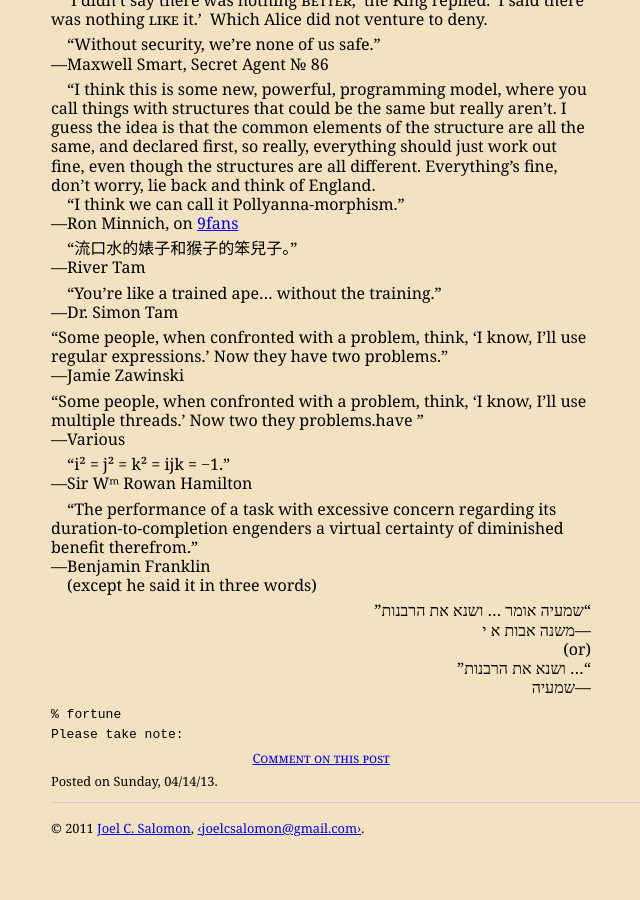
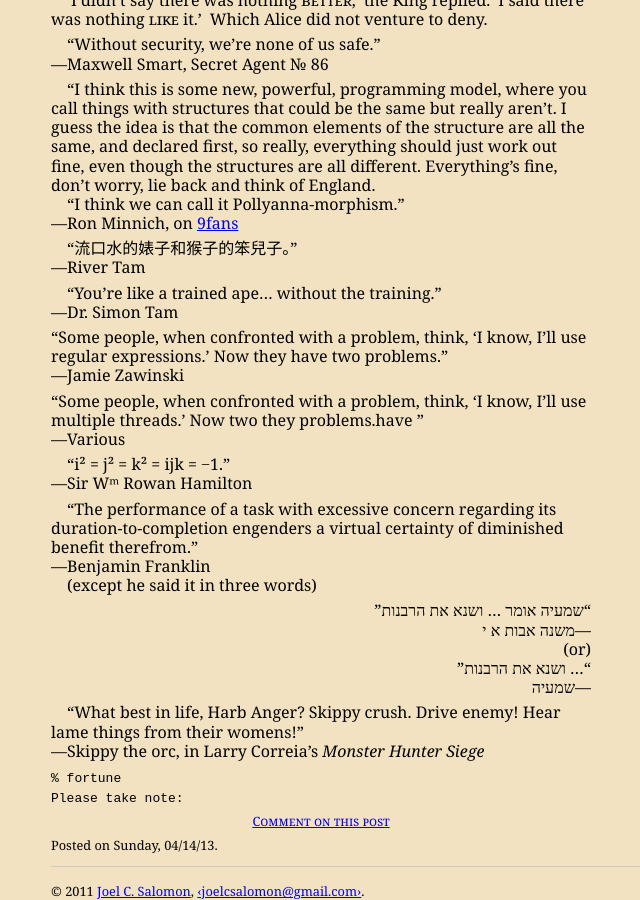
Before and after one commit to jcsalomon/jcsalomon.github.io, a Jekyll site: the page built from _posts/2013-04-14-quotes.html, in a window 1280 px wide and 900 px high, scrolled down 1058 px. Shown: the whole window, without its empty margins (119-759 px from the left). Built offline with Jekyll 4.4.1, drawn with Linux system fonts in a browser that asks for light colours; before the commit the page ends 1894 px from its top, so only the background shows below that.

Commit message:
Add “lame things” quote

```diff
--- a/_posts/2013-04-14-quotes.html
+++ b/_posts/2013-04-14-quotes.html
@@ -165,6 +165,11 @@ summary: "The “Favorite Quotations” list on my Facebook profile has gotten h
   “… ושנא את הרבנות”<br />—שמעיה
 </p>
 
+<p id="lame-things">
+  &emsp;“What best in life, Harb Anger? Skippy crush. Drive enemy! Hear lame things from their womens!”<br />
+  —Skippy the orc, in Larry Correia’s <cite>Monster Hunter Siege</cite>
+</p>
+
 <p id="note">
   <code>% fortune<br />
   Please take note:</code>
```
